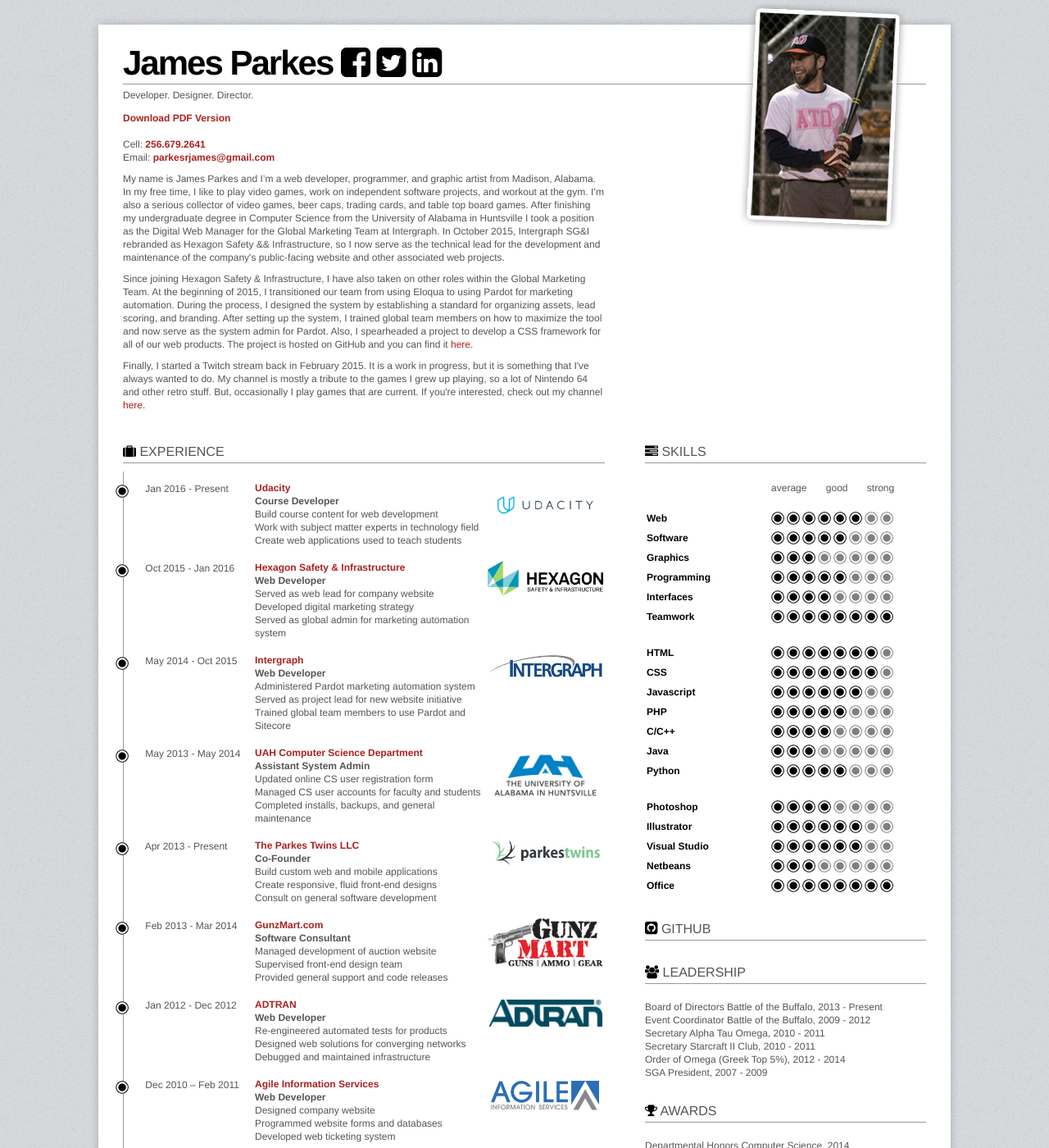
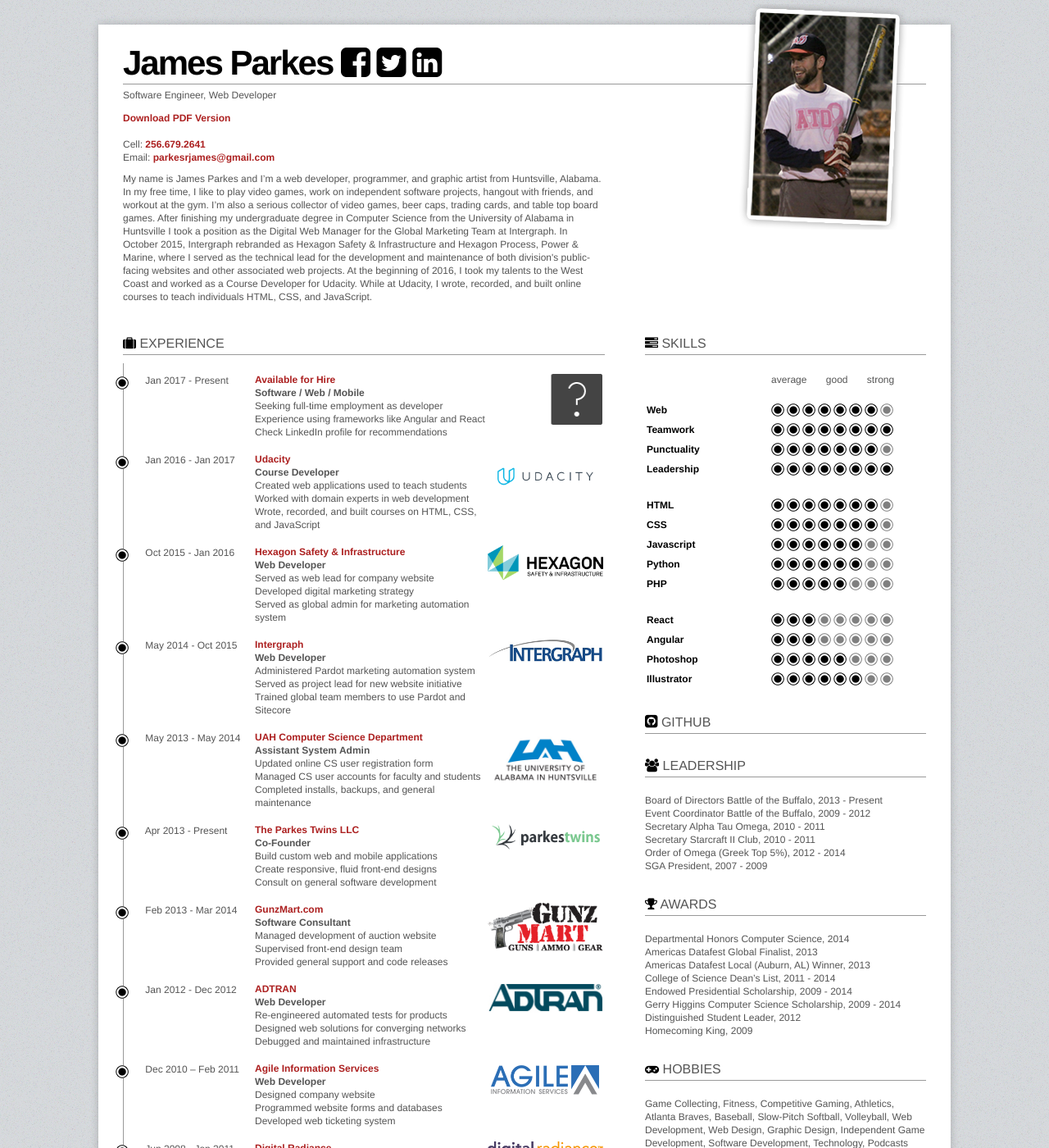
Before and after one commit to jamesparkes/parkesrjames-website, a Jekyll site: the page built from index.html, in a window 1280 px wide and 1400 px high. Shown: the whole window at 82% size. Built offline with Jekyll 4.4.1, drawn with Linux system fonts in a browser that asks for light colours; nearby versions of some CDN libraries; some web fonts are replaced; a script that is not in the unit is left out; some of the changed text lies outside the part shown.

Commit message:
update resume with udacity, twitch, and podcast

```diff
--- a/index.html
+++ b/index.html
@@ -7,13 +7,11 @@
 	<header>
 		<img id="pic" alt="resume-image" src="img/resume-image.png" width="275" height="275" />
 		<h1 class="resume resume-name">James Parkes <a href="https://www.facebook.com/parkesrjames" target="_blank"><i class="fa fa-facebook-square"></i></a> <a href="https://twitter.com/parkesrjames" target="_blank"><i class="fa fa-twitter-square"></i></a> <a href="http://www.linkedin.com/in/parkesrjames/" target="_blank"><i class="fa fa-linkedin-square"></i></a></h1>
-		<h4 class="resume resume-specialties">Developer. Designer. Director.</h4>
+		<h4 class="resume resume-specialties">Software Engineer, Web Developer</h4>
 	</header>
 	<section id="about-me">
 		<p class="resume"><a class="pdf" href="assets/resume-james-parkes-11-15-15.pdf" target="_blank">Download PDF Version</a><br><br>Cell: <a class="resume-tel" href="tel:2566792641">256.679.2641</a><br>Email: <a class="resume-email" href="mailto:parkesrjames@gmail.com">parkesrjames@gmail.com</a></p>
-		<p class="resume resume-objective">My name is James Parkes and I’m a web developer, programmer, and graphic artist from Madison, Alabama. In my free time, I like to play video games, work on independent software projects, and workout at the gym. I’m also a serious collector of video games, beer caps, trading cards, and table top board games. After finishing my undergraduate degree in Computer Science from the University of Alabama in Huntsville I took a position as the Digital Web Manager for the Global Marketing Team at Intergraph. In October 2015, Intergraph SG&amp;I rebranded as Hexagon Safety &amp;&amp; Infrastructure, so I now serve as the technical lead for the development and maintenance of the company's public-facing website and other associated web projects.</p>
-		<p class="resume resume-objective">Since joining Hexagon Safety &amp; Infrastructure, I have also taken on other roles within the Global Marketing Team. At the beginning of 2015, I transitioned our team from using Eloqua to using Pardot for marketing automation. During the process, I designed the system by establishing a standard for organizing assets, lead scoring, and branding. After setting up the system, I trained global team members on how to maximize the tool and now serve as the system admin for Pardot. Also, I spearheaded a project to develop a CSS framework for all of our web products. The project is hosted on GitHub and you can find it <a href="https://github.com/jamesparkes/parrot" target="_blank">here</a>.</p>
-		<p class="resume resume-objective">Finally, I started a Twitch stream back in February 2015. It is a work in progress, but it is something that I've always wanted to do. My channel is mostly a tribute to the games I grew up playing, so a lot of Nintendo 64 and other retro stuff. But, occasionally I play games that are current. If you're interested, check out my channel <a href="http://www.twitch.tv/tbrm1" target="_blank">here</a>.</p>
+		<p class="resume resume-objective">My name is James Parkes and I’m a web developer, programmer, and graphic artist from Huntsville, Alabama. In my free time, I like to play video games, work on independent software projects, hangout with friends, and workout at the gym. I’m also a serious collector of video games, beer caps, trading cards, and table top board games. After finishing my undergraduate degree in Computer Science from the University of Alabama in Huntsville I took a position as the Digital Web Manager for the Global Marketing Team at Intergraph. In October 2015, Intergraph rebranded as Hexagon Safety &amp; Infrastructure and Hexagon Process, Power &amp; Marine, where I served as the technical lead for the development and maintenance of both division's public-facing websites and other associated web projects. At the beginning of 2016, I took my talents to the West Coast and worked as a Course Developer for Udacity. While at Udacity, I wrote, recorded, and built online courses to teach individuals HTML, CSS, and JavaScript.</p>
 	</section>
 	<section id="resume-body">
 		<!-- Left -->
@@ -25,18 +23,36 @@
 						<tr>
 							<td class="resume-time first">
 								<img class="resume-blip" alt="blip" src="img/resume-blip.png" />
-								<span class="resume-dates">Jan 2016 - Present</span>
+								<span class="resume-dates">Jan 2017 - Present</span>
 							</td>
 							<td class="resume-description first">
+								<h4 class="resume-company"><a href="#" target="_blank">Available for Hire</a></h4>
+								<h4 class="resume-position">Software / Web / Mobile</h4>
+								<ul>
+									<li>Seeking full-time employment as developer</li>
+									<li>Experience using frameworks like Angular and React</li>
+									<li>Check LinkedIn profile for recommendations</li>
+								</ul>
+							</td>
+							<td class="resume-icon first">
+								<a href="#" target="_blank"><img src="img/available-for-hire-logo.png" alt="hire-logo" class="alignright" width="87" height="70" /></a>
+							</td>
+						</tr>
+						<tr>
+							<td class="resume-time">
+								<img class="resume-blip" alt="blip" src="img/resume-blip.png" />
+								<span class="resume-dates">Jan 2016 - Jan 2017</span>
+							</td>
+							<td class="resume-description">
 								<h4 class="resume-company"><a href="https://www.udacity.com" target="_blank">Udacity</a></h4>
 								<h4 class="resume-position">Course Developer</h4>
 								<ul>
-									<li>Build course content for web development</li>
-									<li>Work with subject matter experts in technology field</li>
-									<li>Create web applications used to teach students</li>
+									<li>Created web applications used to teach students</li>
+									<li>Worked with domain experts in web development</li>
+									<li>Wrote, recorded, and built courses on HTML, CSS, and JavaScript</li>
 								</ul>
 							</td>
-							<td class="resume-icon first">
+							<td class="resume-icon">
 								<a href="https://www.udacity.com" target="_blank"><img src="img/udacity-logo.png" alt="udacity-logo" width="227" class="alignright" /></a>
 							</td>
 						</tr>
@@ -239,6 +255,42 @@
 						<tr>
 							<td class="resume-time first">
 								<img class="resume-blip" alt="blip" src="img/resume-blip.png" />
+								<span class="resume-dates">Jan 2017 - Present</span>
+							</td>
+							<td class="resume-description first">
+								<h4 class="resume-school" style="color:#AC2020;">Collecting Dust</h4>
+								<h4 class="resume-focus">Podcaster</h4>
+								<ul>
+									<li>Retro game &amp; comic book collecting podcast</li>
+									<li>Hosted by <a href="https://twitter.com/parkesrjames" target="_blank">James Parkes (me)</a> and <a href="https://twitter.com/Kenneth_Throop" target="_blank">Kenneth Throop</a></li>
+									<li>New episodes every Sunday</li>
+								</ul>
+							</td>
+							<td class="resume-icon first">
+								<a href="http://collectingdust.libsyn.com/" target="_blank"><img class="alignright" alt="collecting-dust-logo" src="img/collecting-dust-logo.jpg" /></a>
+							</td>
+						</tr>
+						<tr>
+							<td class="resume-time first">
+								<img class="resume-blip" alt="blip" src="img/resume-blip.png" />
+								<span class="resume-dates">Feb 2015 - May 2015</span>
+							</td>
+							<td class="resume-description first">
+								<h4 class="resume-school" style="color:#AC2020;">TBRM1</h4>
+								<h4 class="resume-focus">Twitch Streamer</h4>
+								<ul>
+									<li>Retro gaming live stream</li>
+									<li>Engaged with a live audience</li>
+									<li>Streamed regularly during the week</li>
+								</ul>
+							</td>
+							<td class="resume-icon first">
+								<a href="http://www.twitch.tv/tbrm1" target="_blank"><img class="alignright" alt="twitch-logo" src="img/twitch-logo.png" height="60" width="181" /></a>
+							</td>
+						</tr>
+						<tr>
+							<td class="resume-time first">
+								<img class="resume-blip" alt="blip" src="img/resume-blip.png" />
 								<span class="resume-dates">Aug 2013 - Dec 2013</span>
 							</td>
 							<td class="resume-description first">
@@ -331,26 +383,18 @@
 					<tbody>
 						<tr>
 							<td class="resume-skill">Web</td>
-							<td class="resume-rating"><span class="rating rating-6"></span></td>
-						</tr>
-						<tr>
-							<td class="resume-skill">Software</td>
-							<td class="resume-rating"><span class="rating rating-5"></span></td>
-						</tr>
-						<tr>
-							<td class="resume-skill">Graphics</td>
-							<td class="resume-rating"><span class="rating rating-3"></span></td>
-						</tr>
-						<tr>
-							<td class="resume-skill">Programming</td>
-							<td class="resume-rating"><span class="rating rating-5"></span></td>
-						</tr>
-						<tr>
-							<td class="resume-skill">Interfaces</td>
-							<td class="resume-rating"><span class="rating rating-4"></span></td>
+							<td class="resume-rating"><span class="rating rating-7"></span></td>
 						</tr>
 						<tr>
 							<td class="resume-skill ">Teamwork</td>
+							<td class="resume-rating"><span class="rating rating-8"></span></td>
+						</tr>
+						<tr>
+							<td class="resume-skill ">Punctuality</td>
+							<td class="resume-rating"><span class="rating rating-7"></span></td>
+						</tr>
+						<tr>
+							<td class="resume-skill ">Leadership</td>
 							<td class="resume-rating"><span class="rating rating-8"></span></td>
 						</tr>
 						<tr>
@@ -366,40 +410,28 @@
 							<td class="resume-rating"><span class="rating rating-6"></span></td>
 						</tr>
 						<tr>
+							<td class="resume-skill">Python</td>
+							<td class="resume-rating"><span class="rating rating-6"></span></td>
+						</tr>
+						<tr>
 							<td class="resume-skill">PHP</td>
 							<td class="resume-rating"><span class="rating rating-5"></span></td>
 						</tr>
 						<tr>
-							<td class="resume-skill">C/C++</td>
-							<td class="resume-rating"><span class="rating rating-4"></span></td>
-						</tr>
-						<tr>
-							<td class="resume-skill">Java</td>
+							<td class="resume-skill new-section">React</td>
 							<td class="resume-rating"><span class="rating rating-3"></span></td>
 						</tr>
 						<tr>
-							<td class="resume-skill">Python</td>
-							<td class="resume-rating"><span class="rating rating-5"></span></td>
+							<td class="resume-skill">Angular</td>
+							<td class="resume-rating"><span class="rating rating-3"></span></td>
 						</tr>
 						<tr>
-							<td class="resume-skill new-section">Photoshop</td>
-							<td class="resume-rating"><span class="rating rating-4"></span></td>
+							<td class="resume-skill">Photoshop</td>
+							<td class="resume-rating"><span class="rating rating-5"></span></td>
 						</tr>
 						<tr>
 							<td class="resume-skill">Illustrator</td>
 							<td class="resume-rating"><span class="rating rating-6"></span></td>
-						</tr>
-						<tr>
-							<td class="resume-skill">Visual Studio</td>
-							<td class="resume-rating"><span class="rating rating-6"></span></td>
-						</tr>
-						<tr>
-							<td class="resume-skill">Netbeans</td>
-							<td class="resume-rating"><span class="rating rating-3"></span></td>
-						</tr>
-						<tr>
-							<td class="resume-skill">Office</td>
-							<td class="resume-rating"><span class="rating rating-8"></span></td>
 						</tr>
 					</tbody>
 				</table>
@@ -436,7 +468,7 @@
 			<div id="hobbies">
 				<h3 class="resume resume-category"><i class="fa fa-gamepad"></i> Hobbies</h3>
 				<ul class="resume">
-					<li class="first">Game Collecting, Fitness, Competitive Gaming, Athletics, Atlanta Braves, Baseball, Slow-Pitch Softball, Volleyball, Web Development, Web Design, Graphic Design, Independent Game Development, Software Development, Technology</li>
+					<li class="first">Game Collecting, Fitness, Competitive Gaming, Athletics, Atlanta Braves, Baseball, Slow-Pitch Softball, Volleyball, Web Development, Web Design, Graphic Design, Independent Game Development, Software Development, Technology, Podcasts</li>
 				</ul>
 			</div>
 			<div id="references">
```
Also changed, not shown: img/800px.jpg (added), img/available-for-hire-logo.png (added), img/collecting-dust-logo.jpg (added), img/twitch-logo.png (added), 1 other file.
